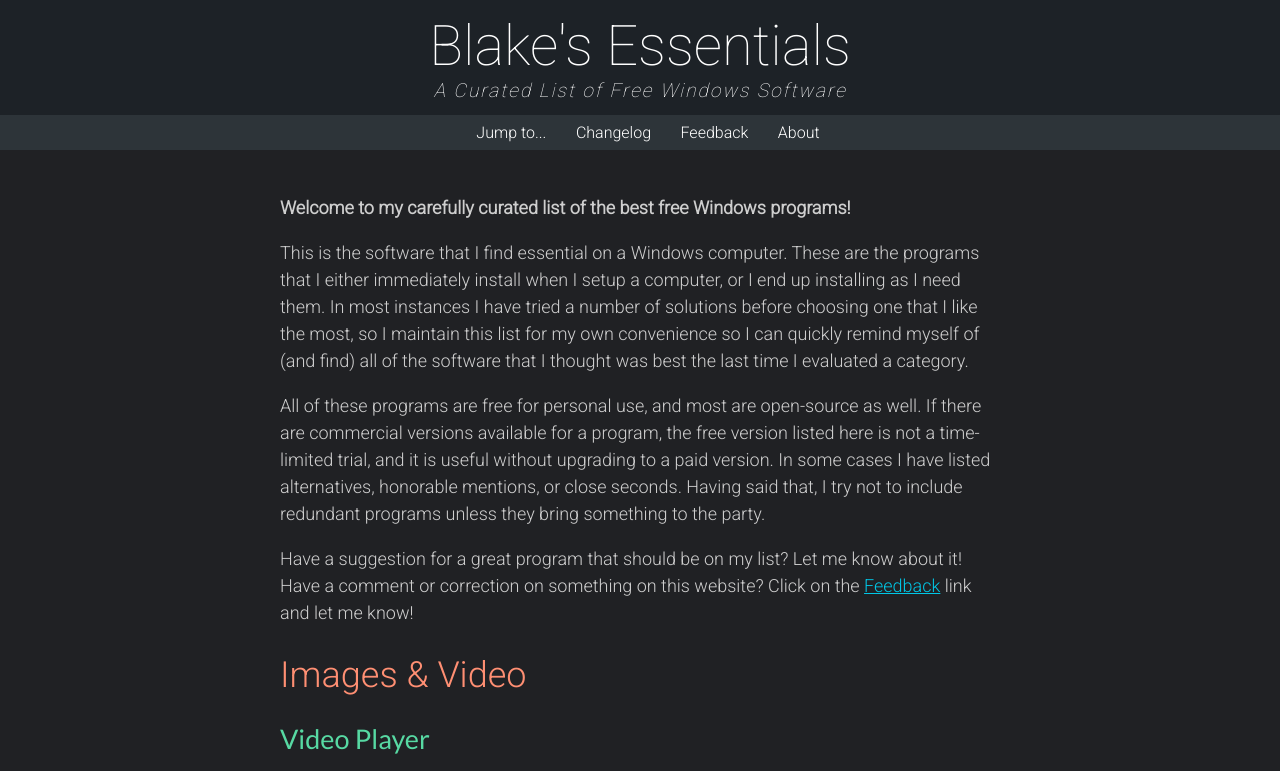
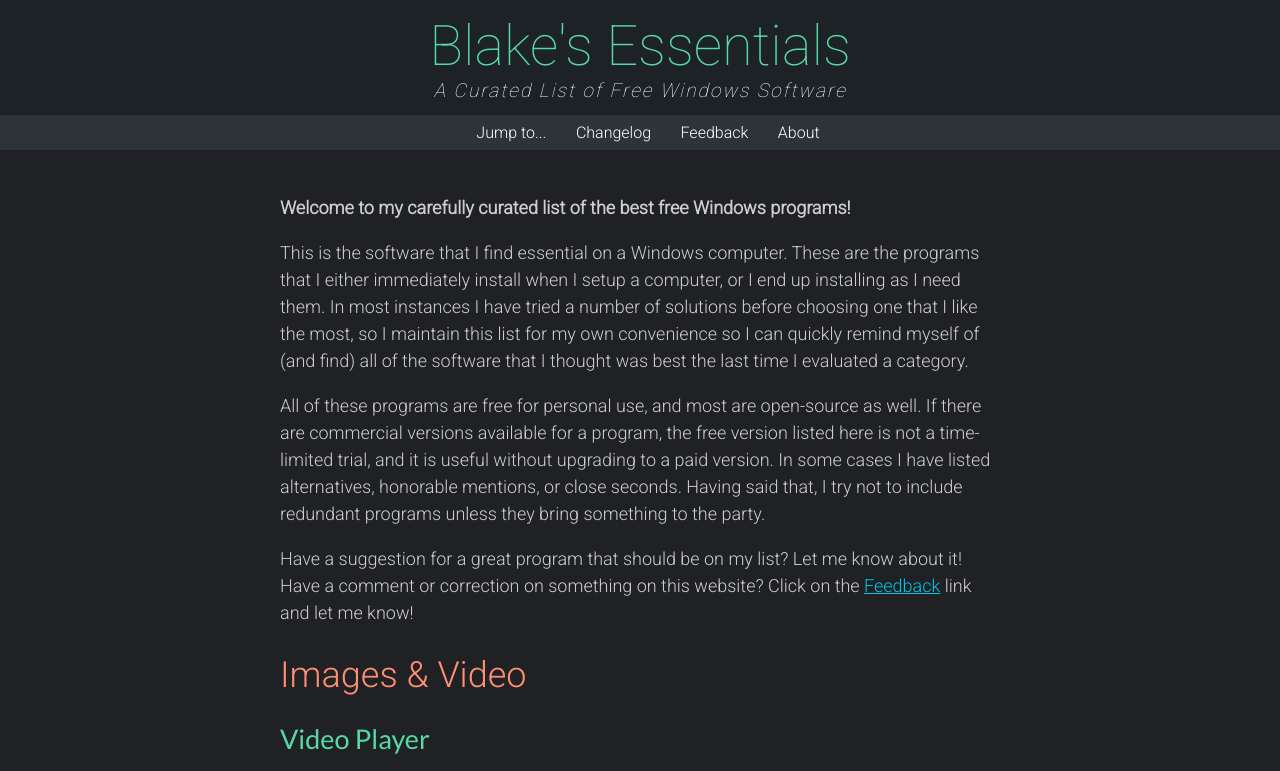
Before and after one commit to blakegarretson/essentials, a plain HTML site: page index.html in a window 1280 px wide. Shown: the top 771 px of the page. Drawn offline with Linux system fonts and the light colour scheme.

Commit message:
updated title color

```diff
--- a/main.css
+++ b/main.css
@@ -157,6 +157,7 @@ body {
 #banner-title {
     font-size: 3.5em;
     margin: 0;
+    color: var(--colh2);
 }
 
 #banner-description {
```
